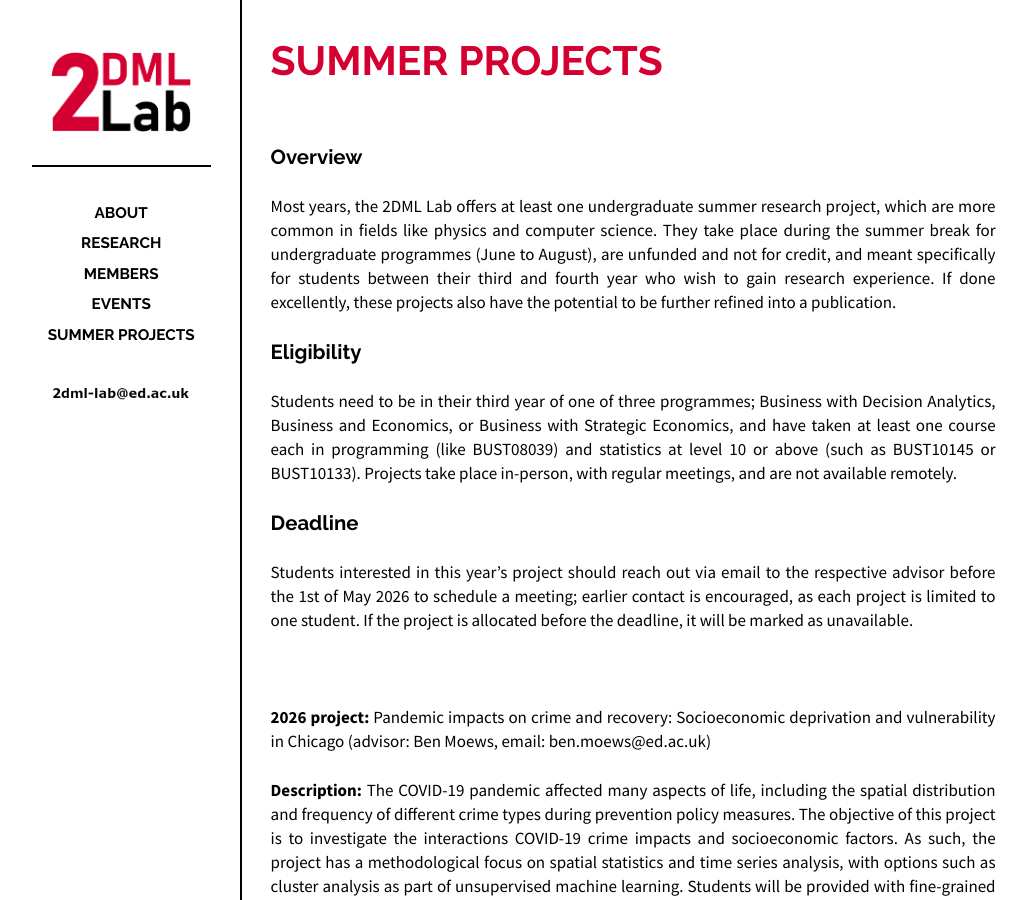
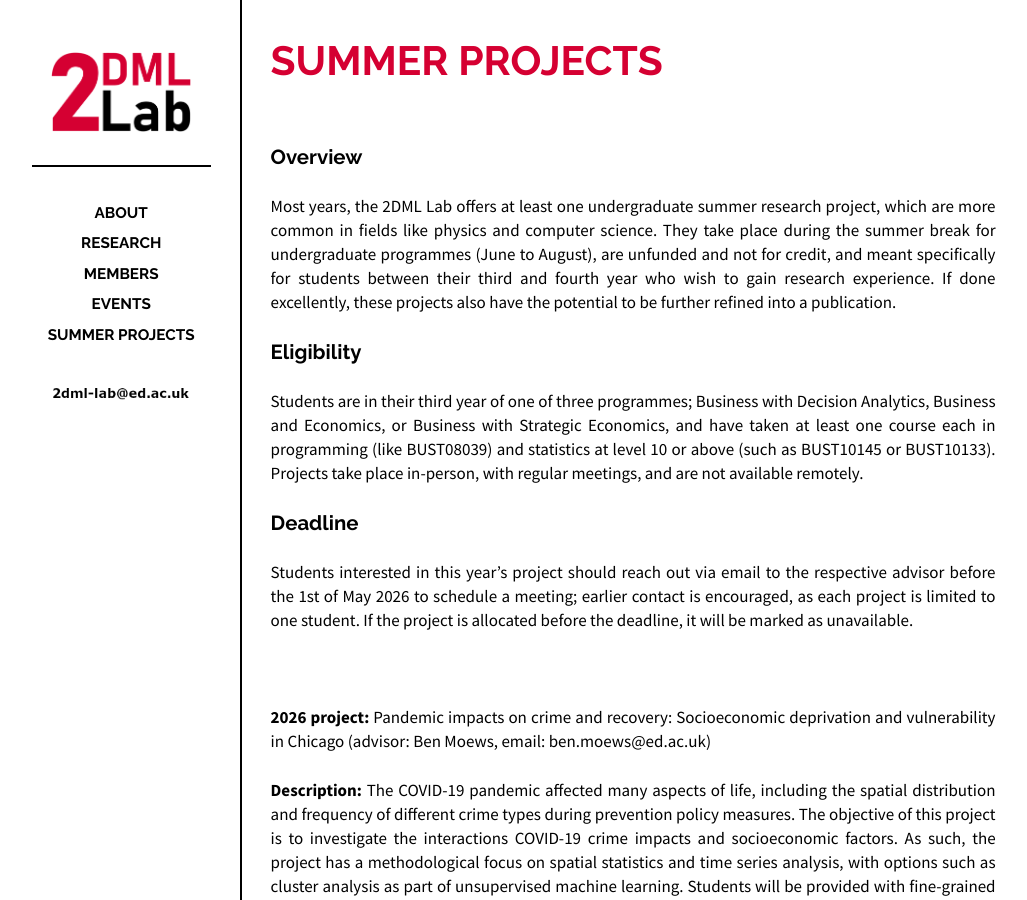
Before and after one commit to 2dml-lab/2dml-lab.github.io, a Jekyll site: the page built from _posts/2024-01-31-summer_projects.md, in a window 1280 px wide. Shown: the whole page, without its empty margins (118-1145 px from the left). Built offline with Jekyll 4.4.1, drawn with Linux system fonts in a browser that asks for light colours.

Commit message:
Update 2024-01-31-summer_projects.md

```diff
--- a/_posts/2024-01-31-summer_projects.md
+++ b/_posts/2024-01-31-summer_projects.md
@@ -16,7 +16,7 @@
 
 <!--Students need to be in their third year of either Business with Decision Analytics, Business and Economics, or Business with Strategic Economics, and have taken at least one course each in programming (like BUST08039) and statistics at level 10 or above (like BUST10145 or BUST10133). Summer research projects take place in-person and are not available remotely.-->
 
-Students need to be in their third year of one of three programmes; Business with Decision Analytics, Business and Economics, or Business with Strategic Economics, and have taken at least one course each in programming (like BUST08039) and statistics at level 10 or above (such as BUST10145 or BUST10133). Projects take place in-person, with regular meetings, and are not available remotely.
+Students are in their third year of one of three programmes; Business with Decision Analytics, Business and Economics, or Business with Strategic Economics, and have taken at least one course each in programming (like BUST08039) and statistics at level 10 or above (such as BUST10145 or BUST10133). Projects take place in-person, with regular meetings, and are not available remotely.
 
 ## Deadline
 
```
